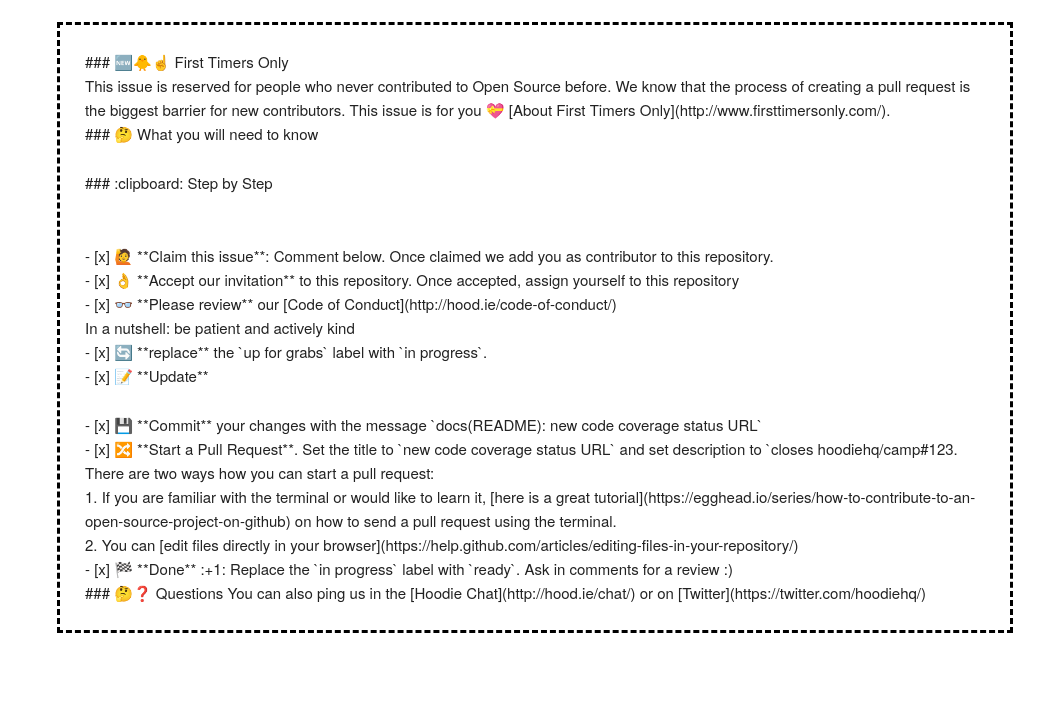
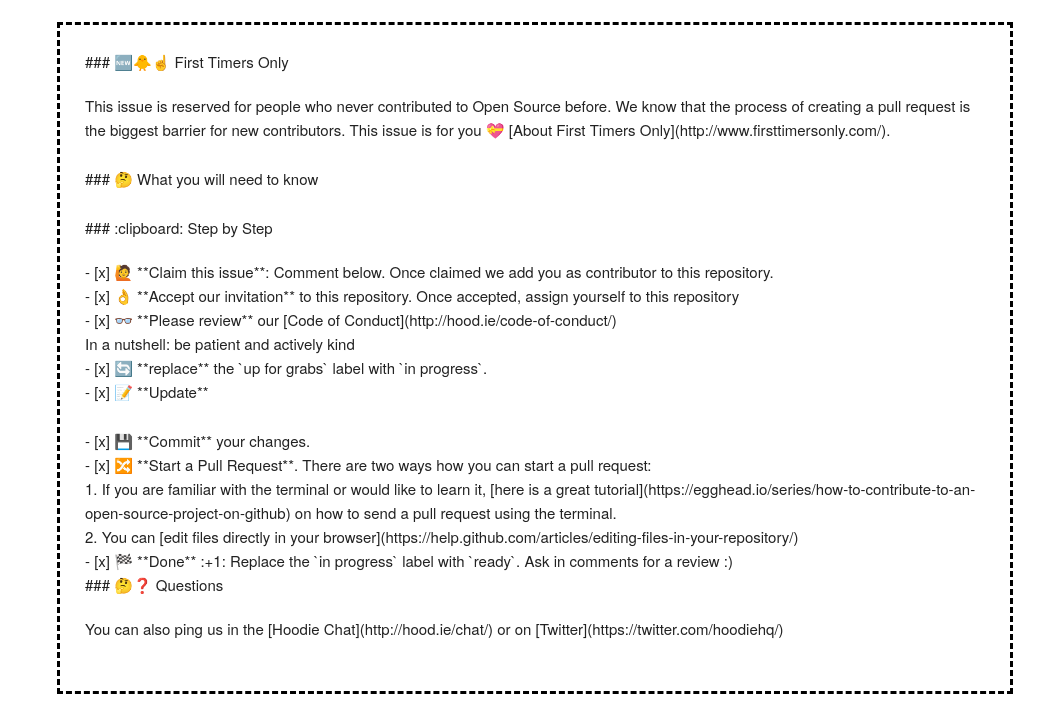
Before and after one commit to first-timers/app, a website: page public/index.html in a window 1280 px wide. Shown: the part 291-1018 px from the top of the page, without its empty margins (128-1172 px from the left). Before the commit the page ends 957 px from the top, so only its background shows below. Drawn offline with nearby package versions, Linux system fonts and the light colour scheme.

Commit message:
fix formatting of text to be copy/paste

````diff
--- a/public/index.html
+++ b/public/index.html
@@ -32,26 +32,26 @@
         <div class="row">
             <div class="textarea" contenteditable="true">
                 <div class="intro">
-                    <p>### 🆕🐥☝ First Timers Only<br> This issue is reserved for people who never contributed to Open Source before. We know that the process of creating a pull request is the biggest barrier for new contributors. This issue is for you 💝
+                    <h6>### 🆕🐥☝ First Timers Only</h4>
+                      <p>
+                        This issue is reserved for people who never contributed to Open Source before. We know that the process of creating a pull request is the biggest barrier for new contributors. This issue is for you 💝
                         [About First Timers Only](http://www.firsttimersonly.com/).
-                        <br>
-                        ### 🤔 What you will need to know<br>
-                        <p class="need-to-know"></p>
-                    </p>
-                </div>
-
-                <div class="clipboard">
-                    <p class="clipboard">### :clipboard: Step by Step</p>
-                    <br> - [x] 🙋 **Claim this issue**: Comment below. Once claimed we add you as contributor to this repository.<br> - [x] 👌 **Accept our invitation** to this repository. Once accepted, assign yourself to this repository <br> - [x] 👓
-                    **Please review** our [Code of Conduct](http://hood.ie/code-of-conduct/) <br> In a nutshell: be patient and actively kind<br> - [x] 🔄 **replace** the `up for grabs` label with `in progress`.<br>
+                      </p>
+                    <h6>### 🤔 What you will need to know</h4>
+                      <p class="need-to-know"></p>
+                    <h6>### :clipboard: Step by Step</h4>
+                    - [x] 🙋 **Claim this issue**: Comment below. Once claimed we add you as contributor to this repository.<br> - [x] 👌 **Accept our invitation** to this repository. Once accepted, assign yourself to this repository <br>
+                    - [x] 👓 **Please review** our [Code of Conduct](http://hood.ie/code-of-conduct/) <br> In a nutshell: be patient and actively kind<br> - [x] 🔄 **replace** the `up for grabs` label with `in progress`.<br>
                     - [x] 📝 **Update** <p class="update"></p>
-                    - [x] 💾 **Commit** your changes with the message `docs(README): new code coverage status URL`<br> - [x] 🔀 **Start a Pull Request**. Set the title to `new code coverage status URL` and set description to `closes hoodiehq/camp#123.
+                    - [x] 💾 **Commit** your changes.<br>
+                    - [x] 🔀 **Start a Pull Request**.
                     There are two ways how you can start a pull request:<br> 1. If you are familiar with the terminal or would like to learn it, [here is a great tutorial](https://egghead.io/series/how-to-contribute-to-an-open-source-project-on-github)
                     on how to send a pull request using the terminal.<br> 2. You can [edit files directly in your browser](https://help.github.com/articles/editing-files-in-your-repository/)<br> - [x] 🏁 **Done** :+1: Replace the `in progress` label with
                     `ready`. Ask in comments for a review :)<br>
-                </div>
-                <div>
-                    ### 🤔❓ Questions You can also ping us in the [Hoodie Chat](http://hood.ie/chat/) or on [Twitter](https://twitter.com/hoodiehq/)
+                    <h6>### 🤔❓ Questions</h6>
+                     <p>
+                       You can also ping us in the [Hoodie Chat](http://hood.ie/chat/) or on [Twitter](https://twitter.com/hoodiehq/)
+                     </p>
                 </div>
             </div>
         </div>
@@ -92,7 +92,7 @@
                   "<p>You will be updating: [" + fileName+"]" + "(" + blobURL + ")</p> <p>```diff<br>" + patchDiff + "<br> ```"
                 );
 
-                $(".need-to-know").text(commitMessage)
+                $(".need-to-know").html(commitMessage)
             });
     })
 </script>
````
Also changed, not shown: server.js (+6 -6 lines).
